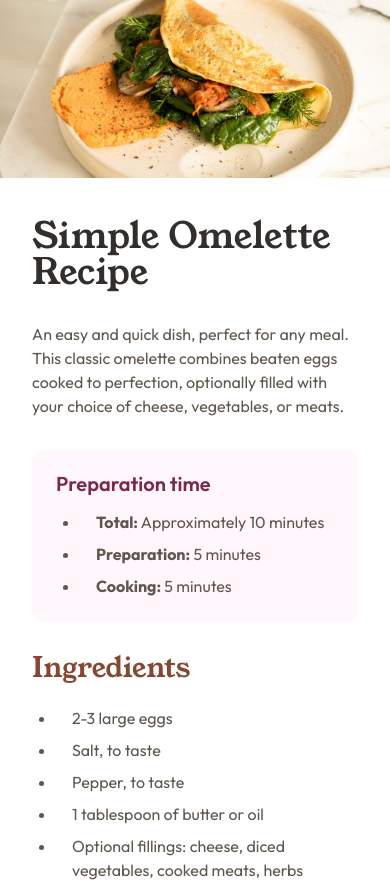
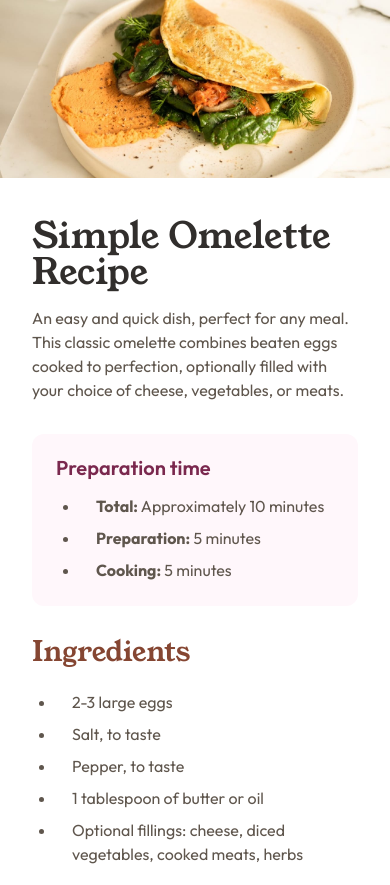
Before and after one commit to konotovsky/recipe-page, a website: page index.html in a window 390 px wide. Shown: the top 885 px of the page. Drawn offline with Linux system fonts and the light colour scheme.

Commit message:
Some fix

```diff
--- a/index.html
+++ b/index.html
@@ -23,9 +23,9 @@
           alt="Simple Omelette"
         />
       </div>
-      <div class="flex flex-col gap-y-8 px-8 py-10 md:px-0">
+      <div class="mt-10 flex flex-col gap-y-8 px-8 md:px-0">
         <h1
-          class="font-young-serif text-4xl leading-[100%] text-stone-900 md:text-[40px]"
+          class="font-young-serif -mb-4 text-4xl leading-[100%] text-stone-900 md:text-[40px]"
         >
           Simple Omelette Recipe
         </h1>
```
Also changed, not shown: styles.css.
